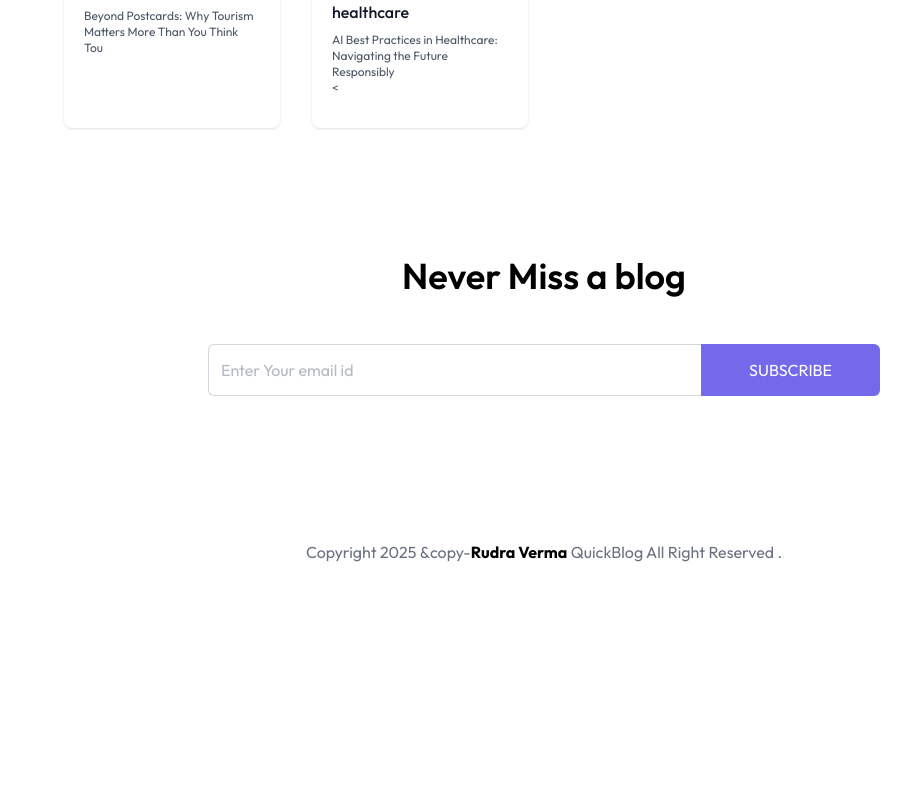
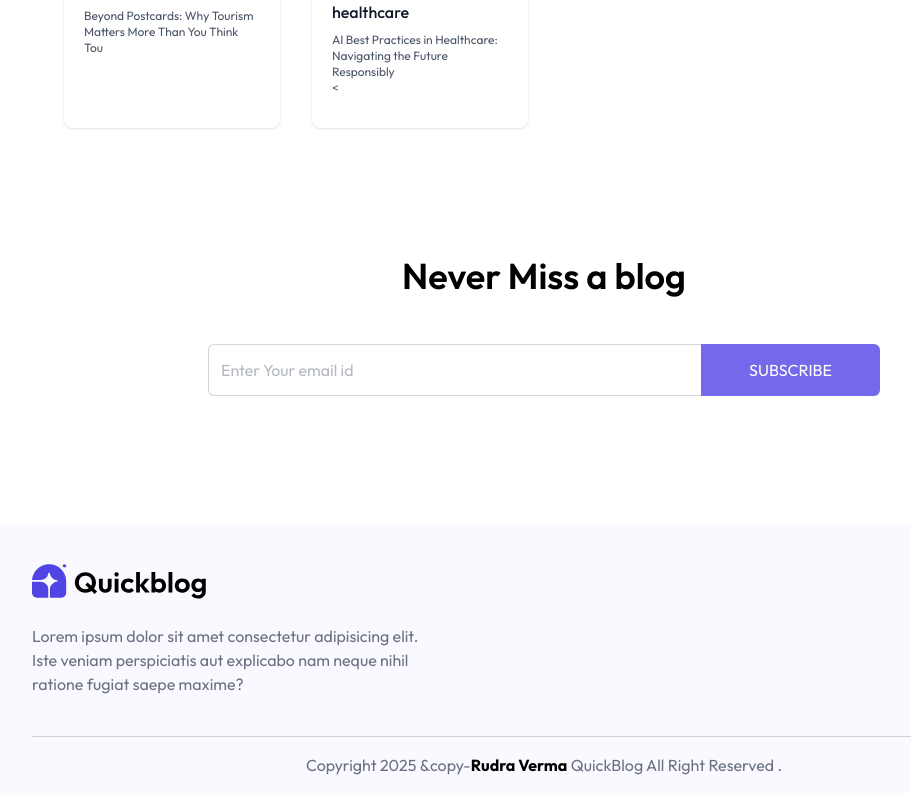
Before and after one commit to outgoingrudra/Blog-site, a React (Vite) app in the folder frontend/: page / in a window 1280 px wide. Shown: the part 1579-2372 px from the top of the page, without its empty margins (96-1007 px from the left). Before the commit the page ends 2159 px from the top, so only its background shows below. Built offline with nearby package versions, Linux system fonts and the light colour scheme.

Commit message:
changes made

```diff
--- a/frontend/src/Components/Footer.jsx
+++ b/frontend/src/Components/Footer.jsx
@@ -1,14 +1,29 @@
-import React from 'react'
+import React from "react";
+import  assets  from "../assets/assets";
 
 export default function Footer() {
   return (
-    <div >
-       <div className="">
-
-       </div>
-       <p className='py-4 text-center text-sm md:text-base text-gray-500'>Copyright  2025 &copy-<a href="https://github.com/outgoingrudra" className='text-black font-bold'>Rudra Verma</a> QuickBlog All Right Reserved . </p>
-
-
+    <div className="px-6 md:px-16 lg:px-24 xl:px-32 bg-primary/3">
+      <div className="flex flex-col md:flex-row items-start justify-between gap-10 py-10 border-b border-gray-500/30 text-gray-500">
+        <div className="">
+          <img src={assets.logo} alt="" className="w-32 sm:w-44" />
+          <p className="max-w-[410px] mt-6">
+            Lorem ipsum dolor sit amet consectetur adipisicing elit. Iste veniam
+            perspiciatis aut explicabo nam neque nihil ratione fugiat saepe
+            maxime?
+          </p>
+        </div>
+      </div>
+      <p className="py-4 text-center text-sm md:text-base text-gray-500">
+        Copyright 2025 &copy-
+        <a
+          href="https://github.com/outgoingrudra"
+          className="text-black font-bold"
+        >
+          Rudra Verma
+        </a>{" "}
+        QuickBlog All Right Reserved .{" "}
+      </p>
     </div>
-  )
+  );
 }
```
